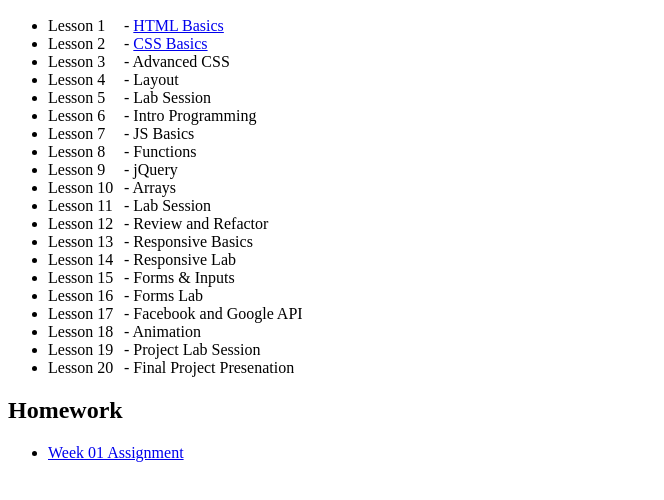
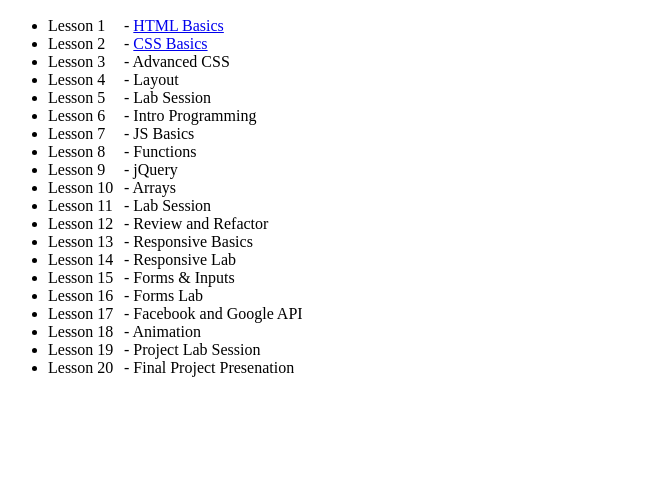
Before and after one commit to albertliao/FEWD_HK_4, a plain HTML site: page index.html in a window 1280 px wide. Shown: the part 110-610 px from the top of the page, without its empty margins (0-664 px from the left). Drawn offline with Linux system fonts and the light colour scheme.

Commit message:
Remove the homework section in index.html

```diff
--- a/index.html
+++ b/index.html
@@ -37,9 +37,5 @@
       <li><span class="label">Lesson 19</span> - Project Lab Session</li>
       <li><span class="label">Lesson 20</span> - Final Project Presenation</li>
     </ul>
-    <h2>Homework</h2>
-    <ul>
-      <li><a href="http://ga-students.github.io/FEWD_HK_4/homework/week1/" target="_blank">Week 01 Assignment</a></li>
-    </ul>
   </body>
 </html>
```
